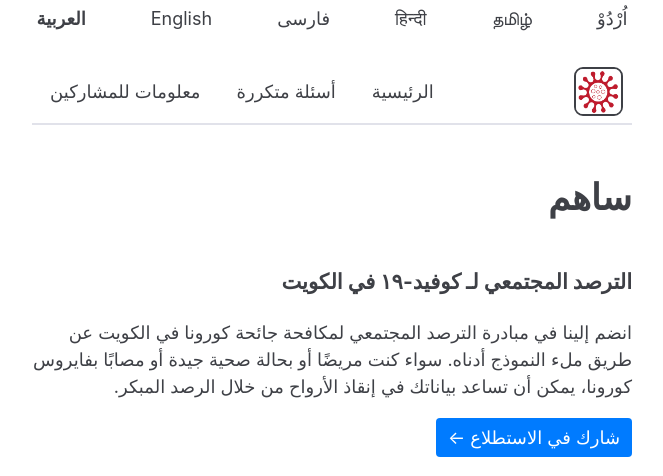
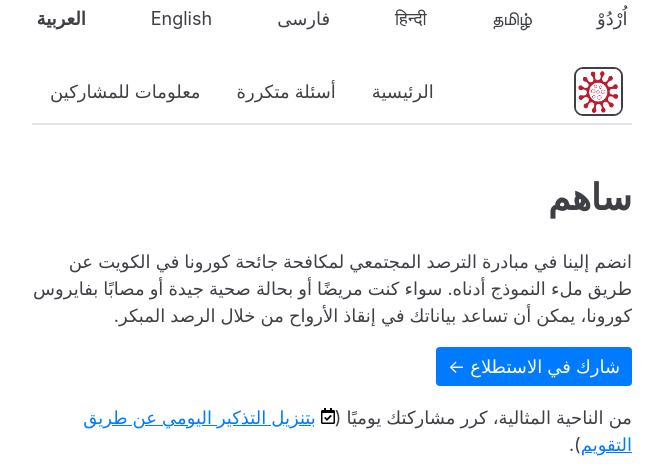
Before and after one commit to coronamapskw/trackcovidkw.org, a Jekyll site: the page built from ar/index.md, in a window 1280 px wide, cut to the strip 0-476 px from the top of the page. Shown: the whole strip, without its empty margins (308-971 px from the left). Built offline with Jekyll 4.4.1, drawn with Linux system fonts in a browser that asks for light colours.

Commit message:
Update index.md

```diff
--- a/ar/index.md
+++ b/ar/index.md
@@ -5,7 +5,6 @@
 title: الرئيسية
 ---
 # ساهم
-### الترصد المجتمعي لـ كوفيد-١٩ في الكويت
 
 انضم إلينا في مبادرة الترصد المجتمعي لمكافحة جائحة كورونا في الكويت عن
 طريق ملء النموذج أدناه. سواء كنت مريضًا أو بحالة صحية جيدة أو مصابًا بفايروس كورونا، يمكن
```
